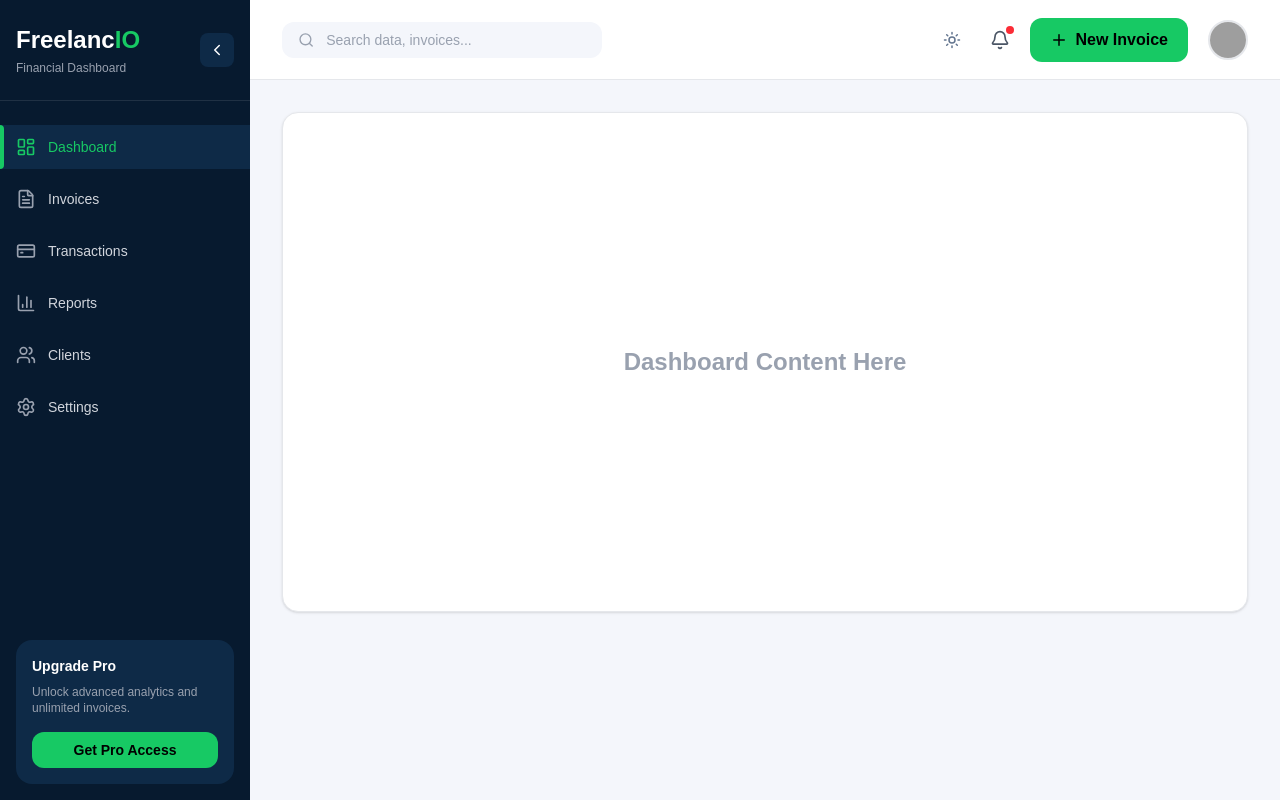
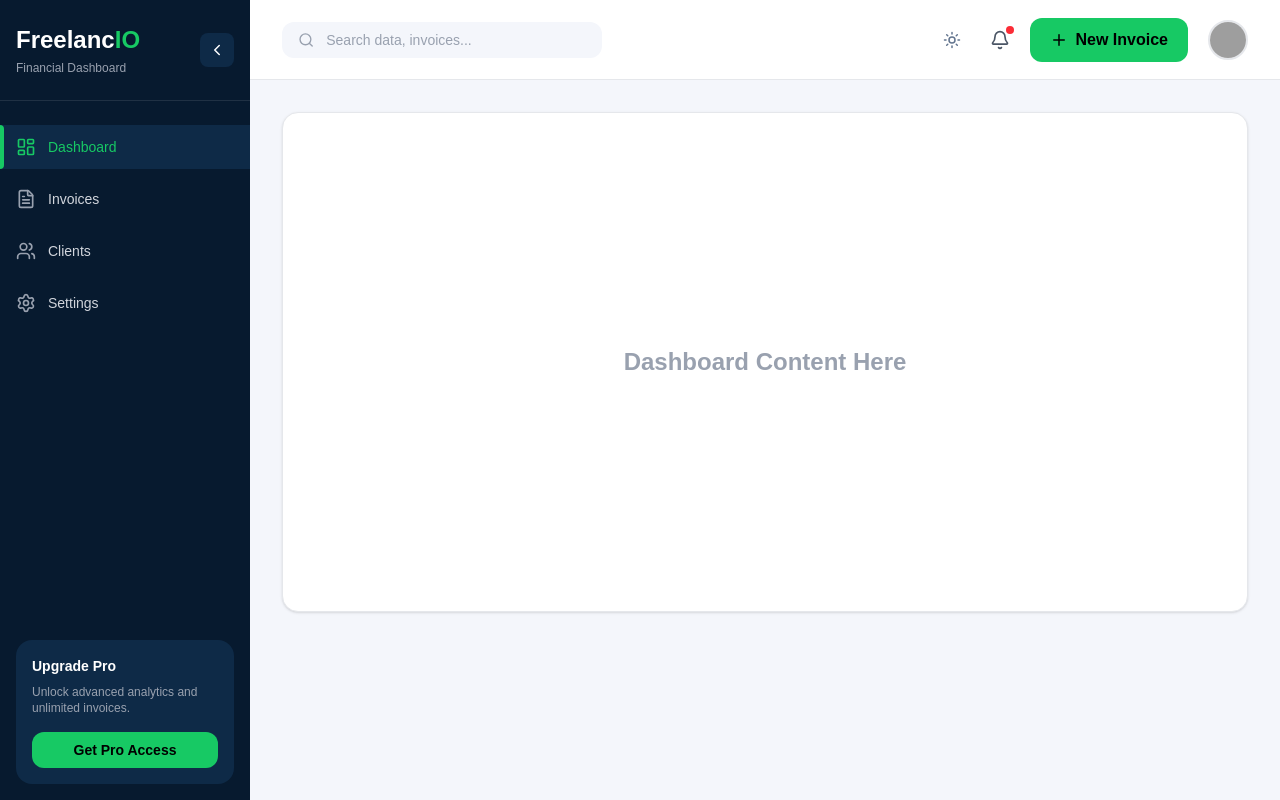
Before and after one commit to Bawejakartik/Invoice_Generator, a React (Vite) app in the folder client/: page /dashboard in a window 1280 px wide. Built offline with nearby package versions, Linux system fonts and the light colour scheme; grey boxes are pictures that could not be loaded.

Commit message:
Optimized sideBar

```diff
--- a/client/src/pages/components/Sidebar.jsx
+++ b/client/src/pages/components/Sidebar.jsx
@@ -21,12 +21,6 @@
   const menuItems = [
     { icon: LayoutDashboard, label: "Dashboard", path: "/dashboard" },
     { icon: FileText, label: "Invoices", path: "/dashboard/invoices" },
-    {
-      icon: CreditCard,
-      label: "Transactions",
-      path: "/dashboard/transactions",
-    },
-    { icon: BarChart3, label: "Reports", path: "/dashboard/reports" },
     { icon: Users, label: "Clients", path: "/dashboard/clients" },
     { icon: Settings, label: "Settings", path: "/dashboard/settings" },
   ];
```
